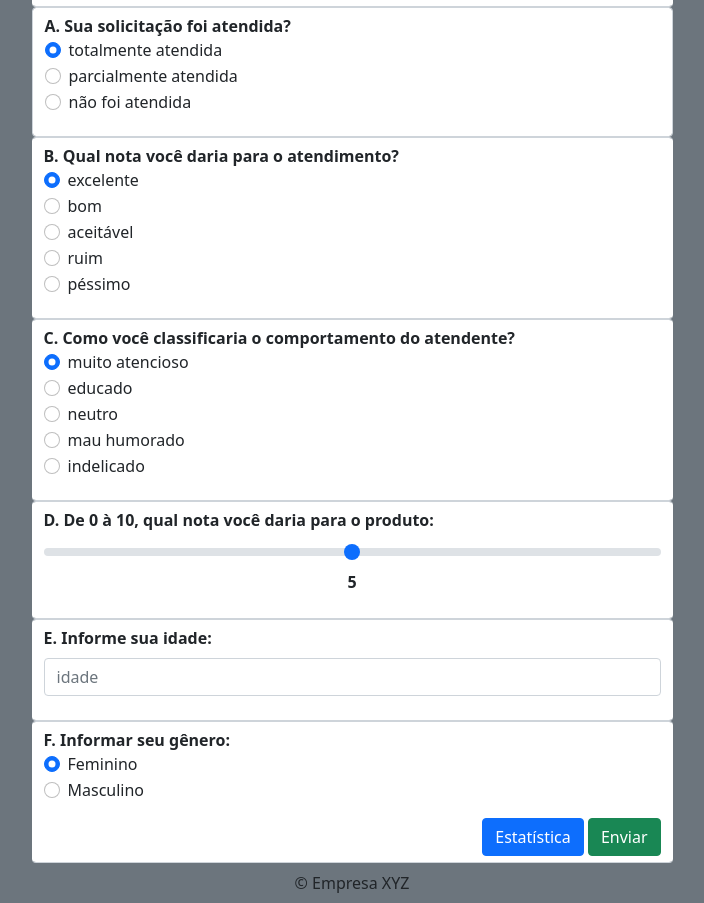
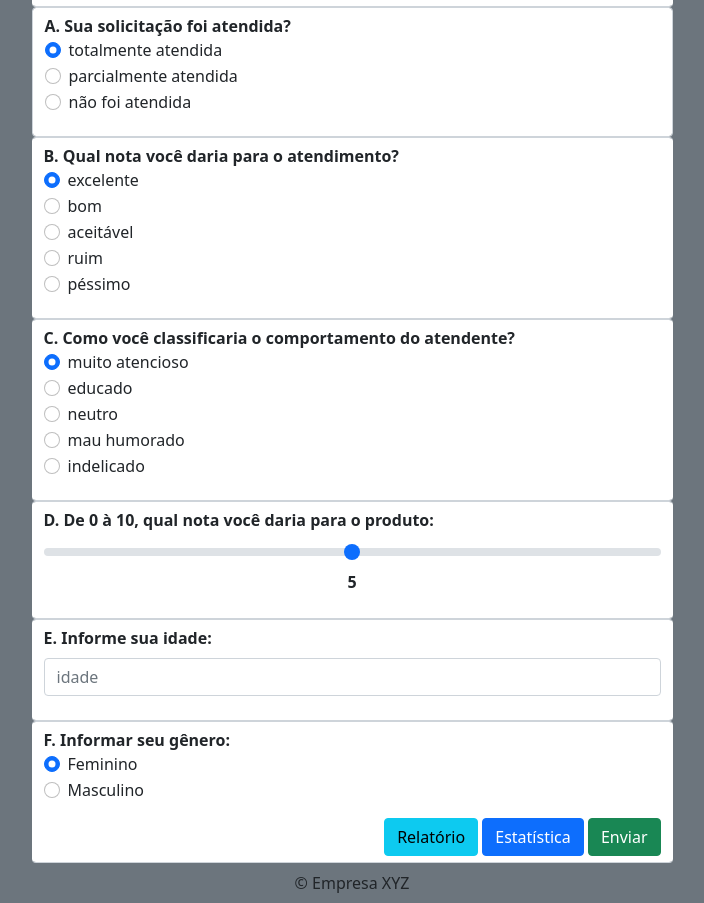
Before and after one commit to emanuellyogg/pesquisa-satisfacao-node, a website: page view/index.html in a window 1280 px wide. Shown: the part 196-1099 px from the top of the page, without its empty margins (288-992 px from the left). Drawn offline with nearby package versions, Linux system fonts and the light colour scheme; files whose address does not match are found by name.

Commit message:
feat: criado botão relatório

```diff
--- a/view/index.html
+++ b/view/index.html
@@ -132,6 +132,7 @@
           </div>
 
           <div class="text-end">
+            <button type="button" id="btnRelat"class="btn btn-info">Relatório</button>
             <button type="button" id="btnEstatistica"class="btn btn-primary">Estatística</button>
             <button type="button" id="btnEnviar" class="btn btn-success">Enviar</button>
           </div>
```
